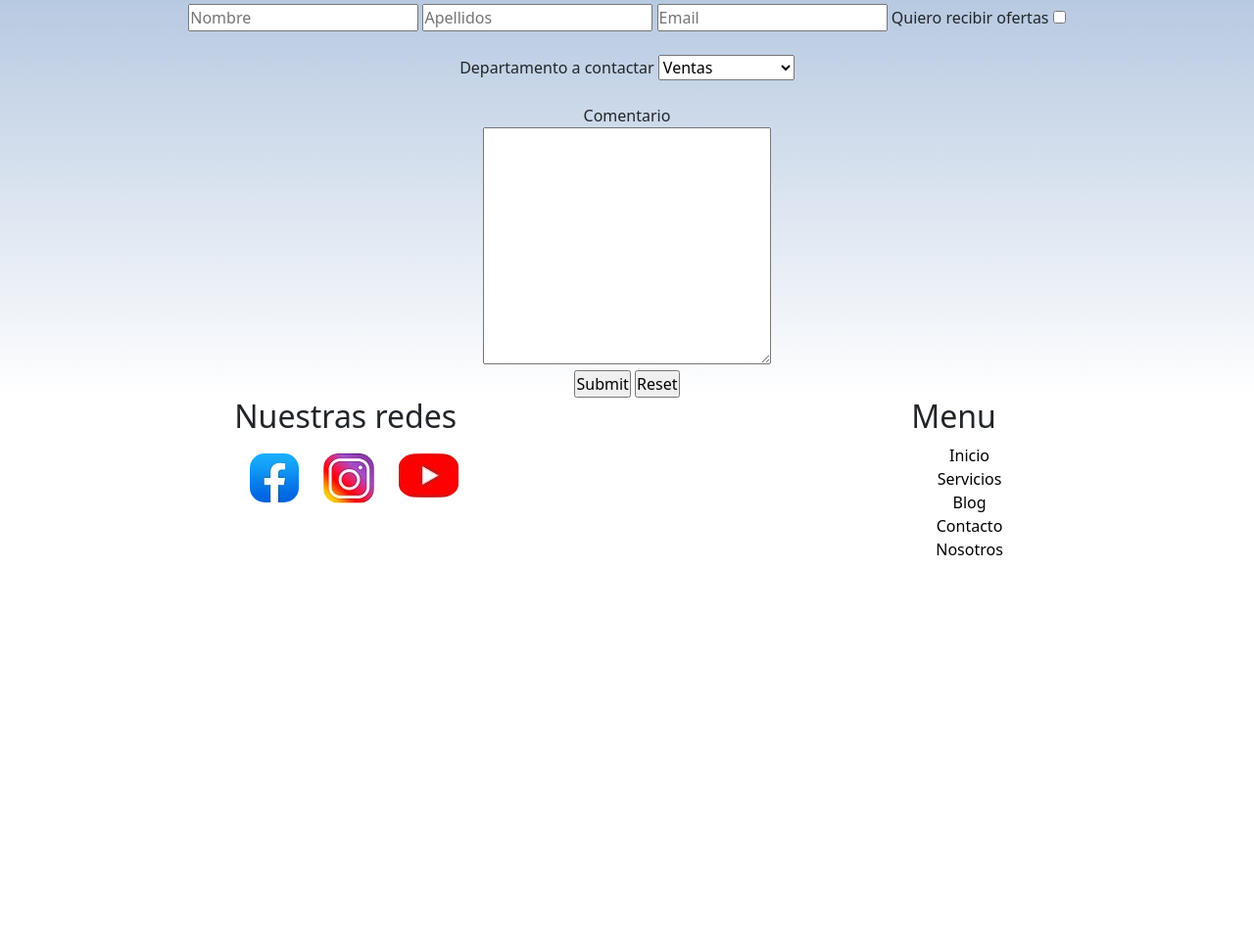
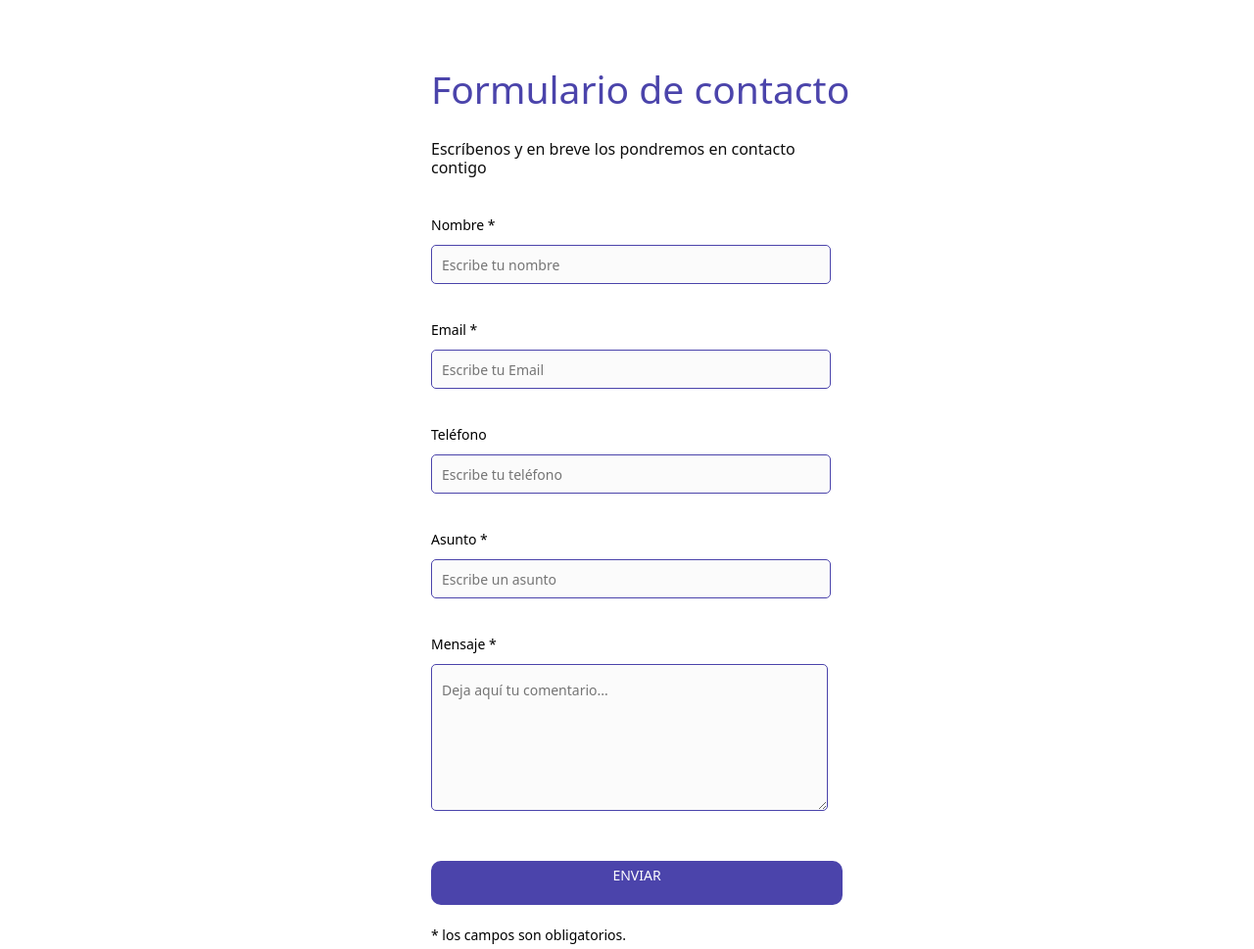
Before and after one commit to condorpaz/EcoTeclp, a website: page Contacto.html in a window 1280 px wide. Shown: the part 246-1215 px from the top of the page at 98% size. Before the commit the page ends 822 px from the top, so only its background shows below. Drawn offline with nearby package versions, Linux system fonts and the light colour scheme.

Commit message:
Contacto hecho a nuevo

```diff
--- a/Contacto.html
+++ b/Contacto.html
@@ -37,26 +37,60 @@
         </nav>
     </header>
     <section class="sectionContacto">
-        <h2>Contactanos</h2>
-        <form action="" class="formContacto" >
-            <input type="text" name="Nombres" placeholder="Nombre" >
-            <input type="text" name="Apellidos" placeholder="Apellidos">
-            <input type="email" name="Email" placeholder="Email" required>
-            <label for="suscribcion">Quiero recibir ofertas</label>
-            <input type="checkbox" name="suscribcion" id="suscribcion"><br><br><!--ID sirve para que al precionar sobre la leyenda se seleccione el checkbox-->
-            <label for="Sector">Departamento a contactar</label>
-            <select name="Sector" >
-                <option value="">Ventas</option>
-                <option value="">Servicio tecnico</option>
-                <option value="">logistica</option>
-                <option value="">administracion</option>
-            </select><br><br>
-            <label for="comentario">Comentario</label><br>
-            <textarea name="comentario" id="" cols="30" rows="10"></textarea><br>
-            <input type="submit">
-            <input type="reset">
+        <div class="contact_form">
 
-        </form>
+            <div class="formulario">
+          <h1 class="h1Form">Formulario de contacto</h1>
+                    <h3 class="h3Form">Escríbenos y en breve los pondremos en contacto contigo</h3>
+
+
+                        <form action="submeter-formulario.php" method="post">
+
+
+                                    <p>
+                                        <label for="nombre" class="colocar_nombre">Nombre *
+
+                                        </label>
+                                            <input type="text" name="introducir_nombre" id="nombre" required="obligatorio" placeholder="Escribe tu nombre">
+                                    </p>
+
+                                    <p>
+                                        <label for="email" class="colocar_email">Email *
+
+                                        </label>
+                                            <input type="email" name="introducir_email" id="email" required="obligatorio" placeholder="Escribe tu Email">
+                                    </p>
+
+                                    <p>
+                                        <label for="telefono" class="colocar_telefono">Teléfono
+                                        </label>
+                                            <input type="tel" name="introducir_telefono" id="telefono" placeholder="Escribe tu teléfono">
+                                    </p>
+
+                                    <p>
+                                        <label for="asunto" class="colocar_asunto">Asunto *
+
+                                        </label>
+                                            <input type="text" name="introducir_asunto" id="assunto" required="obligatorio" placeholder="Escribe un asunto">
+                                    </p>
+
+                                    <p>
+                                        <label for="mensaje" class="colocar_mensaje">Mensaje *
+
+                                        </label>
+                                             <textarea name="introducir_mensaje" class="texto_mensaje" id="mensaje" required="obligatorio" placeholder="Deja aquí tu comentario..."></textarea>
+                                       </p>
+
+                                    <button class="boton" type="submit" name="enviar_formulario" id="enviar"><p>Enviar</p></button>
+
+                                    <p class="aviso">
+                                        <span class="obligatorio"> * </span>los campos son obligatorios.
+                                    </p>
+
+                        </form>
+            </div>
+        </div>
+
     </section>
 
     <footer class="footer">
--- a/scss/_contacto.scss
+++ b/scss/_contacto.scss
@@ -1,15 +1,107 @@
-@import"variables";
+.contact_form{
+	width: 460px;
+  height: auto;
+  margin: 80px auto;
+	border-radius: 10px;
+	padding-top: 30px;
+	padding-bottom: 20px;
 
-.sectionContacto{
-    background-image: $fondoMain;
+  padding-left: 30px;
 }
-.formContacto{
-    text-align: center;
-    input:hover{
-        background-color: khaki;
-    }
-    textarea:hover{
-        background-color: khaki;
-    }
+
+
+input{
+	background-color: #fbfbfb;
+	width: 408px;
+	height: 40px;
+	border-radius: 5px;
+	border-style: solid;
+	border-width: 1px;
+	border-color: #4b44ab;
+	margin-top: 10px;
+	padding-left: 10px;
+  margin-bottom: 20px;
 }
-@media only screen and (min-width: 1024px) {}
+
+
+textarea{
+  background-color: #fbfbfb;
+	width: 405px;
+	height: 150px;
+	border-radius: 5px;
+	border-style: solid;
+	border-width: 1px;
+	border-color: #4b44ab;
+	margin-top: 10px;
+	padding-left: 10px;
+  margin-bottom: 20px;
+  padding-top: 15px;
+}
+
+
+label{
+  display: block;
+	float: center;
+}
+.formulario p{
+	font-size: 14px;
+	color: black;
+}
+
+
+.boton{
+	height: 45px;
+	padding-left: 5px;
+	padding-right: 5px;
+	margin-bottom: 20px;
+	margin-top: 10px;
+	text-transform: uppercase;
+	background-color: #4b44ab;
+	border-color: #4b44ab;
+	border-style: solid;
+	border-radius: 10px;
+	width: 420px;
+  cursor: pointer;
+}
+
+
+.boton p{
+	color: #fff;
+}
+
+
+
+.aviso{
+	font-size: 13px;
+	color: #0e0e0e;
+}
+
+
+.h1Form{
+	font-size: 39px;
+	text-align: letf;
+	padding-bottom: 20px;
+	color: #4b44ab;
+}
+
+
+.h3Form{
+	font-size: 16px;
+	padding-bottom: 30px;
+	color: #0e0e0e;
+}
+
+
+
+
+
+.formulario input:focus{
+	outline:0;
+	border: 1px solid #97d848;
+}
+
+
+.formulario textarea:focus{
+	outline:0;
+	border: 1px solid #97d848;
+}
```
Also changed, not shown: css/prueba.css.
